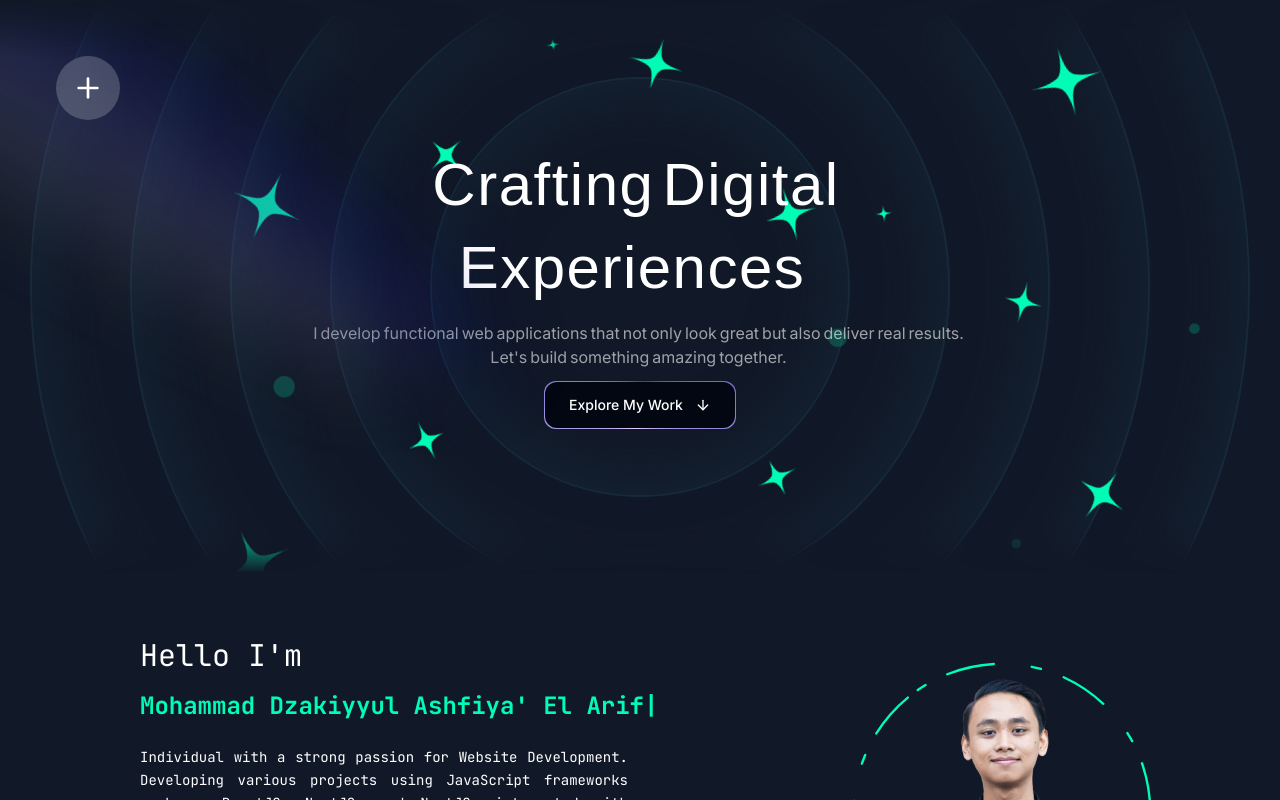
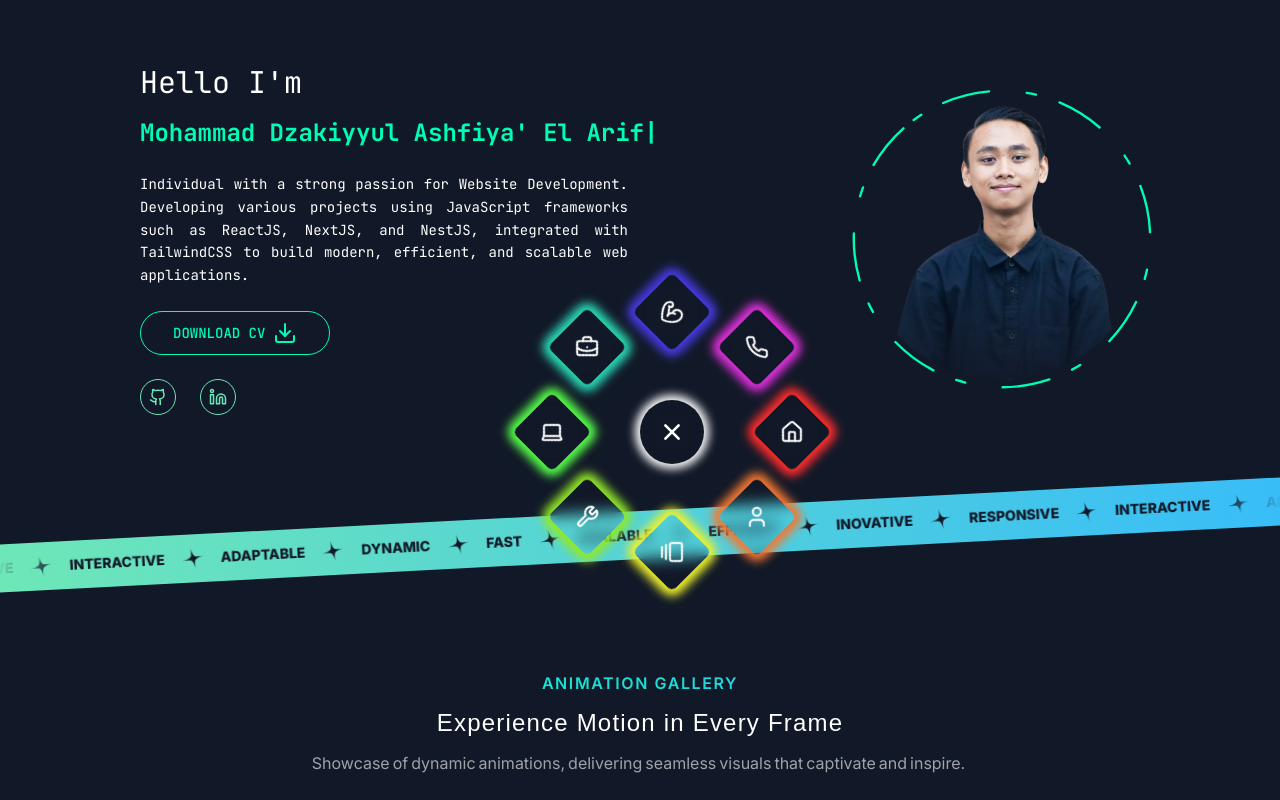
Before and after one commit to zuhalcode/modern-portfolio, a Next.js app: page / in a window 1280 px wide. Shown: the top 800 px of the page. Built offline with nearby package versions, Linux system fonts and the light colour scheme; a web font is replaced by a local one.

Commit message:
feat (modern-circular-menu) : add modern circular menu component

```diff
--- a/src/app/page.tsx
+++ b/src/app/page.tsx
@@ -4,48 +4,27 @@ import AnimationGallery from "@/components/section/animation-gallery";
 import ApproachSection from "@/components/section/approach";
 import ExperienceSection from "@/components/section/experience";
 import Footer from "@/components/section/footer";
-
 import Hero from "@/components/section/hero";
-import Menu from "@/components/section/menu";
 import PersonalSection from "@/components/section/personal";
 import Project from "@/components/section/project";
 import TapeSection from "@/components/section/tape";
 import ToolboxSection from "@/components/section/toolbox";
 import SectionHeader from "@/components/ui/section-header";
-import { motion } from "framer-motion";
-import LocomotiveScroll from "locomotive-scroll";
+import CircularMenu from "@/components/ui/circular-menu";
+import { useLocomotiveScroll } from "@/hooks/use-locomotive-scroll";
 
 import "locomotive-scroll/dist/locomotive-scroll.css";
-
-import { useEffect, useRef, useState } from "react";
+import ModernCircularMenu from "@/components/ui/modern-circular-menu";
 
 export default function Home() {
-  const ref = useRef(null);
-  const [scroll, setScroll] = useState<LocomotiveScroll | null>(null);
-
-  useEffect(() => {
-    const scrollContainer = ref.current;
-    if (!scrollContainer) return;
-
-    const locomotiveScroll = new LocomotiveScroll({
-      el: scrollContainer,
-      smooth: true,
-      getDirection: true,
-    });
-
-    setScroll(locomotiveScroll);
-
-    return () => {
-      locomotiveScroll.destroy();
-    };
-  }, []);
+  // const { scrollInstance, scrollRef } = useLocomotiveScroll();
 
   return (
     <main>
-      <Menu scroll={scroll} />
+      <ModernCircularMenu />
 
-      <div ref={ref} className="relative overflow-hidden">
-        <Hero scroll={scroll} />
+      <div className="relative overflow-hidden">
+        {/* <Hero scroll={scrollInstance} /> */}
         <PersonalSection />
         <TapeSection />
 
--- a/src/components/section/menu.tsx
+++ b/src/components/ui/circular-menu.tsx
@@ -1,12 +1,7 @@
-import {
-  animate,
-  AnimatePresence,
-  motion,
-  PanInfo,
-  useMotionValue,
-} from "framer-motion";
+import { motion } from "framer-motion";
 import LocomotiveScroll from "locomotive-scroll";
 import {
+  AlignJustify,
   BicepsFlexed,
   BriefcaseBusiness,
   GalleryHorizontalEnd,
@@ -20,7 +15,7 @@ import {
 
 import React, { useRef, useState } from "react";
 
-const Menu = ({ scroll }: { scroll: LocomotiveScroll | null }) => {
+const CircularMenu = ({ scroll }: { scroll: LocomotiveScroll | null }) => {
   const headerMenu = [
     { name: "hero", icon: Home },
     { name: "about", icon: User },
@@ -35,19 +30,15 @@ const Menu = ({ scroll }: { scroll: LocomotiveScroll | null }) => {
   const ref = useRef(null);
 
   const [isOpen, setIsOpen] = useState<boolean>(false);
-  const [isDraggable, setIsDraggable] = useState<boolean>(true); // Kontrol drag
 
   const handleOnClick = (href: string) => scroll?.scrollTo(`#${href}`);
   const handleToggleMenu = () => setIsOpen(!isOpen);
-
-  const x = useMotionValue(0);
-  const y = useMotionValue(0);
 
   return (
     <motion.div
       drag
       dragElastic={0.3}
-      dragConstraints={{ top: 10, bottom: 400 }}
+      dragConstraints={{ top: 10, bottom: 400 }} // Boundary Y Axis
       dragTransition={{
         power: 0.5, // Tentukan kekuatan momentum (semakin besar semakin jauh meluncur)
         timeConstant: 200, // Durasi momentum sebelum berhenti
@@ -55,28 +46,18 @@ const Menu = ({ scroll }: { scroll: LocomotiveScroll | null }) => {
         bounceDamping: 10,
         modifyTarget: (target) => {
           const screenWidth = window.innerWidth;
-          const screenHeight = window.innerHeight;
           const menuWidth = 200;
-          const menuHeight = 200;
 
           const leftBoundary = 0;
           const rightBoundary = screenWidth - menuWidth;
-          const topBoundary = 0;
-          const bottomBoundary = screenHeight - menuHeight;
 
-          // Pembatasan untuk x (horizontal)
+          // Boundary X Axis
           const clampedX = Math.max(
             leftBoundary,
             Math.min(target, rightBoundary),
           );
 
-          // Pembatasan untuk y (vertikal) setelah membatasi x
-          const clampedY = Math.max(
-            topBoundary,
-            Math.min(y.get(), bottomBoundary),
-          );
-
-          return clampedX; // Atau `clampedY` jika ingin membatasi sumbu vertikal terlebih dahulu
+          return clampedX;
         },
       }}
       ref={ref}
@@ -89,14 +70,17 @@ const Menu = ({ scroll }: { scroll: LocomotiveScroll | null }) => {
           className="absolute z-10 flex h-16 w-16 cursor-pointer items-center justify-center rounded-full bg-white bg-opacity-20 backdrop-blur"
           onClick={handleToggleMenu}
         >
+          {isOpen ? (
             <Plus color="white" size={32} />
+          ) : (
+            <AlignJustify color="white" size={32} />
+          )}
         </motion.li>
 
-        <AnimatePresence>
         {isOpen &&
           headerMenu.map((menu, i) => {
             const angle = (360 / headerMenu.length) * i;
-              const x = 60 * Math.cos((angle * Math.PI) / 180); // Adjust distance
+            const x = 60 * Math.cos((angle * Math.PI) / 180);
             const y = 60 * Math.sin((angle * Math.PI) / 180);
 
             return (
@@ -113,10 +97,9 @@ const Menu = ({ scroll }: { scroll: LocomotiveScroll | null }) => {
               </motion.li>
             );
           })}
-        </AnimatePresence>
       </ul>
     </motion.div>
   );
 };
 
-export default Menu;
+export default CircularMenu;
--- /dev/null
+++ b/src/components/ui/modern-circular-menu.tsx
@@ -0,0 +1,122 @@
+import { color, motion } from "framer-motion";
+import LocomotiveScroll from "locomotive-scroll";
+import {
+  AlignJustify,
+  BicepsFlexed,
+  BriefcaseBusiness,
+  GalleryHorizontalEnd,
+  Home,
+  Laptop,
+  Phone,
+  Plus,
+  User,
+  Wrench,
+} from "lucide-react";
+
+import React, { useRef, useState } from "react";
+
+import { cn } from "@/lib/utils";
+
+const ModernCircularMenu = ({
+  scroll,
+}: {
+  scroll?: LocomotiveScroll | null;
+}) => {
+  const menu = [
+    { name: "hero", icon: Home, color: "#ff2c2c" },
+    { name: "about", icon: User, color: "#f67731" },
+    { name: "gallery", icon: GalleryHorizontalEnd, color: "#edf12b" },
+    { name: "toolbox", icon: Wrench, color: "#92e926" },
+    { name: "portfolio", icon: Laptop, color: "#55ff49" },
+    { name: "experince", icon: BriefcaseBusiness, color: "#29dbb8" },
+    { name: "skill", icon: BicepsFlexed, color: "#473be5" },
+    { name: "contact", icon: Phone, color: "#e32fdf" },
+  ];
+
+  const ref = useRef(null);
+
+  const [isOpen, setIsOpen] = useState<boolean>(true);
+
+  // const handleOnClick = (href: string) => scroll?.scrollTo(`#${href}`);
+  const handleToggleMenu = () => setIsOpen(!isOpen);
+
+  return (
+    <motion.div
+      drag
+      dragElastic={0.3}
+      dragConstraints={{ top: 10, bottom: 400 }} // Boundary Y Axis
+      dragTransition={{
+        power: 0.5, // Tentukan kekuatan momentum (semakin besar semakin jauh meluncur)
+        timeConstant: 200, // Durasi momentum sebelum berhenti
+        bounceStiffness: 100,
+        bounceDamping: 10,
+        modifyTarget: (target) => {
+          const screenWidth = window.innerWidth;
+          const menuWidth = 200;
+
+          const leftBoundary = 0;
+          const rightBoundary = screenWidth - menuWidth;
+
+          // Boundary X Axis
+          const clampedX = Math.max(
+            leftBoundary,
+            Math.min(target, rightBoundary),
+          );
+
+          return clampedX;
+        },
+      }}
+      ref={ref}
+      className="absolute left-1/2 top-1/2 z-50 flex items-center justify-center"
+    >
+      <ul className="relative z-20 flex h-16 w-16 items-center justify-center">
+        <motion.li
+          whileTap={{ rotate: 315 }}
+          transition={{ duration: 0.5 }}
+          className="absolute z-20 flex h-16 w-16 cursor-pointer items-center justify-center rounded-full shadow-[0_0_10px_5px_#fff] backdrop-blur"
+          onClick={handleToggleMenu}
+        >
+          {isOpen ? (
+            <Plus color="white" size={32} className="rotate-45" />
+          ) : (
+            <AlignJustify color="white" size={32} />
+          )}
+        </motion.li>
+
+        {menu.map((item, i) => {
+          const angle = (360 / menu.length) * i;
+          const x = 120 * Math.cos((angle * Math.PI) / 180);
+          const y = 120 * Math.sin((angle * Math.PI) / 180);
+          const colorClassName = `text-[${item.color}]`;
+
+          return (
+            <motion.li
+              key={i}
+              initial={{ opacity: 0, x: 0, y: 0 }}
+              animate={
+                isOpen
+                  ? { opacity: 1, x, y, rotate: 45 }
+                  : { opacity: 0, x: 0, y: 0, rotate: 45 }
+              }
+              exit={{ opacity: 0, x: 0, y: 0 }}
+              transition={{ type: "spring", stiffness: 300, damping: 20 }}
+              className={`group absolute z-0 flex h-14 w-14 cursor-pointer items-center justify-center rounded-md border backdrop-blur`}
+              whileHover={{ backgroundColor: item.color }}
+              style={{
+                boxShadow: `0 0 10px 7px ${item.color}`,
+                border: `${item.color}`,
+              }}
+              // onClick={() => handleOnClick(item.name)}
+            >
+              <item.icon
+                className={`-rotate-45 group-hover:text-black ${colorClassName}`}
+              />
+            </motion.li>
+          );
+        })}
+      </ul>
+    </motion.div>
+  );
+};
+
+export default ModernCircularMenu;
--- /dev/null
+++ b/src/hooks/use-locomotive-scroll.tsx
@@ -0,0 +1,39 @@
+import { useEffect, useRef, useState } from "react";
+
+interface LocomotiveScrollOptions {
+  el?: HTMLElement;
+  smooth?: boolean;
+  [key: string]: any;
+}
+
+export function useLocomotiveScroll(options: LocomotiveScrollOptions = {}) {
+  const scrollRef = useRef<HTMLDivElement | null>(null);
+  const [scrollInstance, setScrollInstance] = useState<LocomotiveScroll | null>(
+    null,
+  );
+
+  useEffect(() => {
+    let locomotiveScroll: LocomotiveScroll | null = null;
+
+    const initScroll = async () => {
+      const LocomotiveScrollModule = (await import("locomotive-scroll"))
+        .default;
+
+      if (scrollRef.current) {
+        locomotiveScroll = new LocomotiveScrollModule({
+          el: scrollRef.current,
+          smooth: true,
+          ...options,
+        });
+      }
+    };
+
+    initScroll();
+
+    return () => {
+      if (locomotiveScroll) locomotiveScroll.destroy();
+    };
+  }, []);
+
+  return { scrollRef, scrollInstance };
+}
```
Lines whose indentation alone changed are shown as unchanged.
